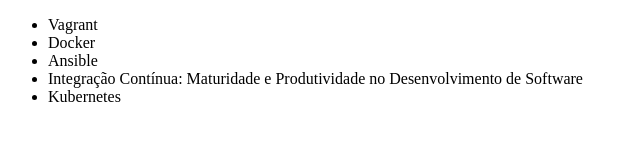
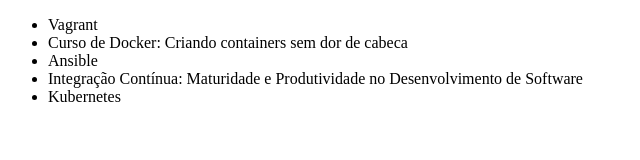
Before and after one commit to DafneBarbosa/alura-git, a plain HTML site: page index.html in a window 1280 px wide. Shown: the whole page, without its empty margins (0-640 px from the left). Drawn offline with Linux system fonts and the light colour scheme.

Commit message:
Atualizando nome do curso de Doker

```diff
--- a/index.html
+++ b/index.html
@@ -7,7 +7,7 @@
 <body>
     <ul>
         <li>Vagrant</li>
-        <li>Docker</li>
+        <li>Curso de Docker: Criando containers sem dor de cabeca</li>
         <li>Ansible</li>
         <li>Integração Contínua: Maturidade e Produtividade no Desenvolvimento de Software</li>
         <li>Kubernetes</li>
```
